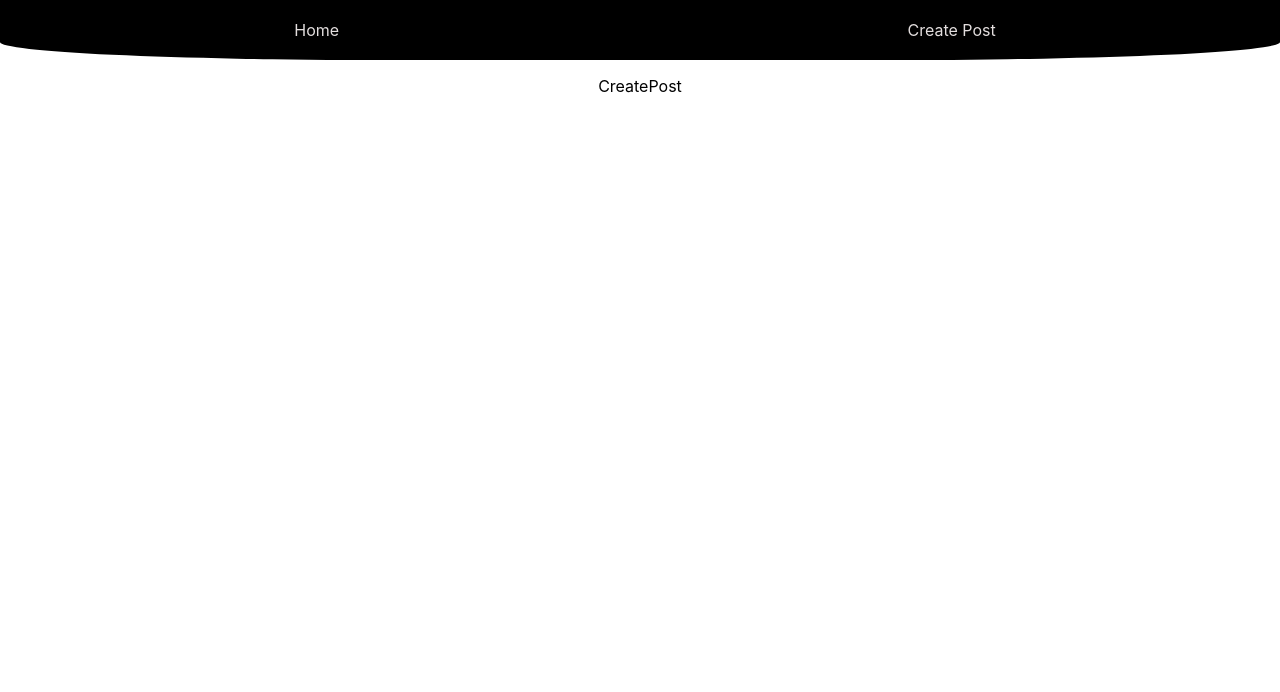
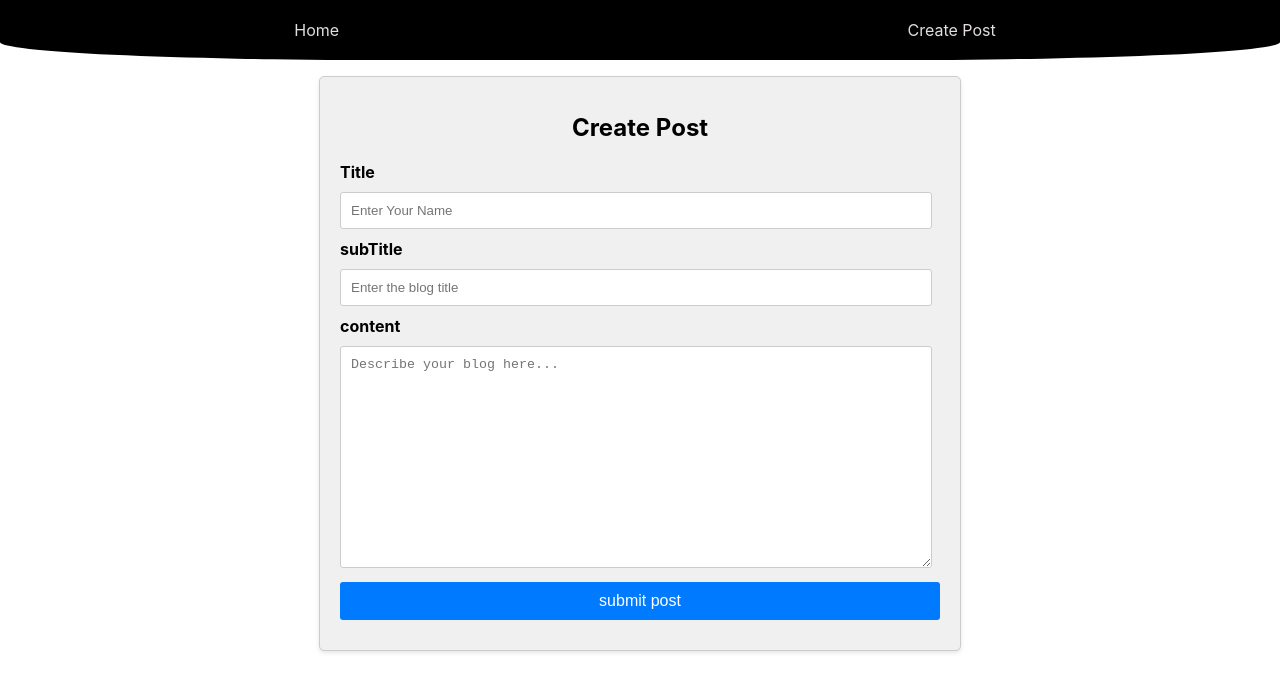
Before and after one commit to kunalkumar2002/Blog-Application, a React (Create React App) app: page /create-post in a window 1280 px wide. Shown: the top 692 px of the page. Built offline with nearby package versions, Linux system fonts and the light colour scheme.

Commit message:
adding css in create Post page

```diff
--- a/src/App.css
+++ b/src/App.css
@@ -1,5 +1,6 @@
 .App {
   text-align: center;
+
 }
 
 
--- a/src/Component/CreatePost.js
+++ b/src/Component/CreatePost.js
@@ -1,7 +1,38 @@
+import "../Styles/create-post.css"
+
 function CreatePost(){
     return (
-        <div className="post">
-            CreatePost
+
+        <div className="create-post">
+           <h1>Create Post</h1>
+
+            <form className="form-feald">
+                <div className="form-input">
+                    <label>Title</label>
+                    <input
+                        placeholder="Enter Your Name"
+                    />
+                </div>
+
+                <div className="form-input">
+                    <label>subTitle</label>
+                    <input
+                         placeholder="Enter the blog title"
+                    />
+                </div>
+
+                <div className="form-input">
+                    <label>content</label>
+
+                    <textarea
+                        placeholder="Describe your blog here..."
+                    />
+                </div>
+
+                <button className="submit"> submit post</button>
+
+            </form>
+
         </div>
     )
 }
--- /dev/null
+++ b/src/Styles/create-post.css
@@ -0,0 +1,66 @@
+/* CreatePost.css */
+
+.create-post {
+    background-color: #f0f0f0;
+    padding: 20px;
+    border: 1px solid #ccc;
+    border-radius: 5px;
+    box-shadow: 0 2px 4px rgba(0, 0, 0, 0.1);
+    max-width: 600px;
+    margin: 0 auto;
+  }
+
+  .create-post h1 {
+    font-size: 24px;
+    margin-bottom: 20px;
+  }
+
+   .form-feald {
+    display: flex;
+    flex-direction: column;
+    text-align: start;
+    margin-bottom: 10px;
+  }
+
+  .form-input {
+    margin-bottom: 10px;
+  }
+
+
+  label {
+    font-weight: bold;
+    margin-bottom: 9px  ;
+
+  }
+
+
+
+  input,
+  textarea {
+    width: 95%;
+    padding: 10px;
+    border: 1px solid #ccc;
+    border-radius: 3px;
+    outline: none;
+    margin-top: 10px;
+  }
+
+  textarea{
+    height: 200px;
+  }
+
+
+
+  button.submit {
+    background-color: #007bff;
+    color: #fff;
+    border: none;
+    border-radius: 3px;
+    padding: 10px 20px;
+    cursor: pointer;
+    font-size: 16px;
+  }
+
+  button.submit:hover {
+    background-color: #0056b3;
+  }
```
Also changed, not shown: src/have_to_do.txt.
